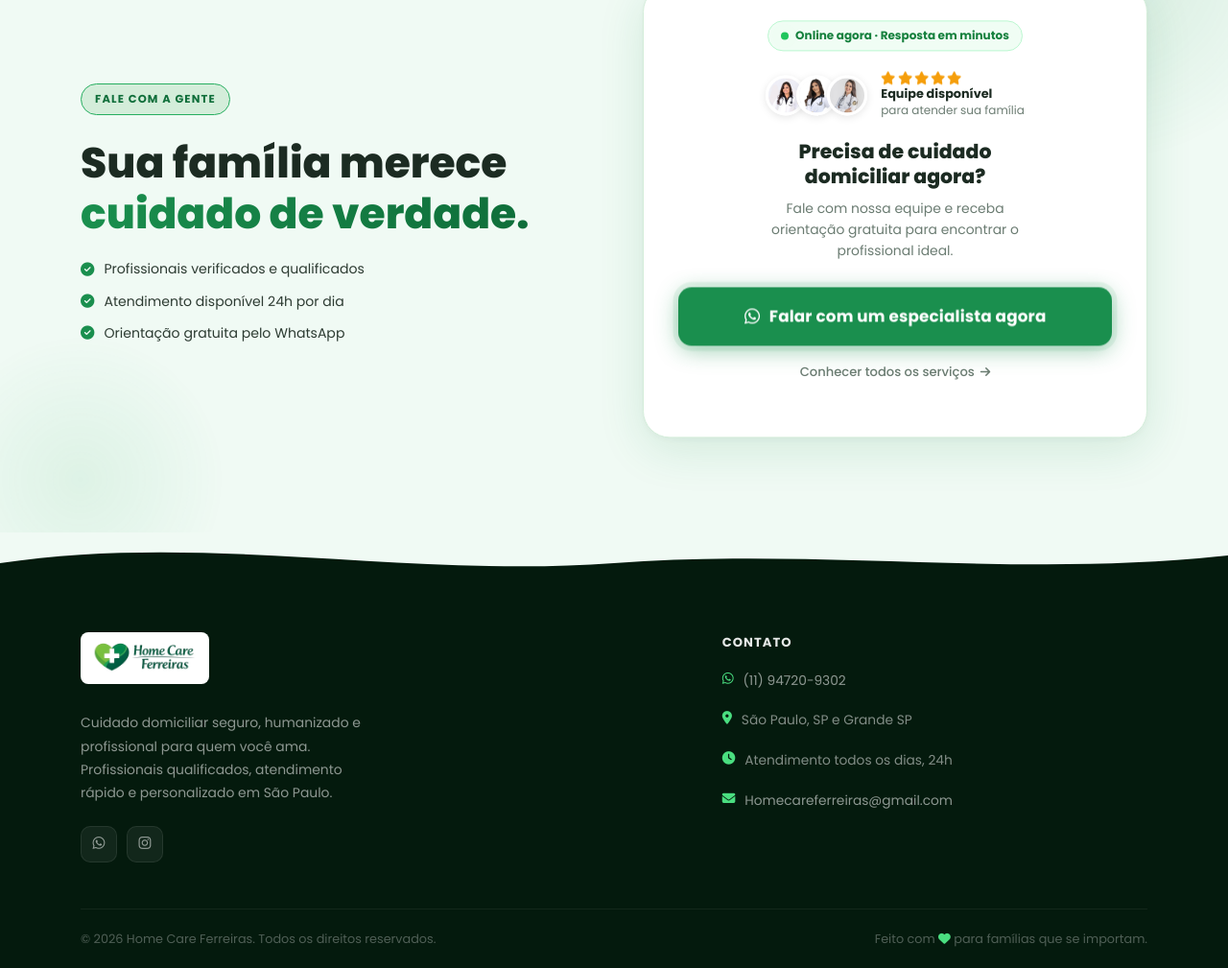
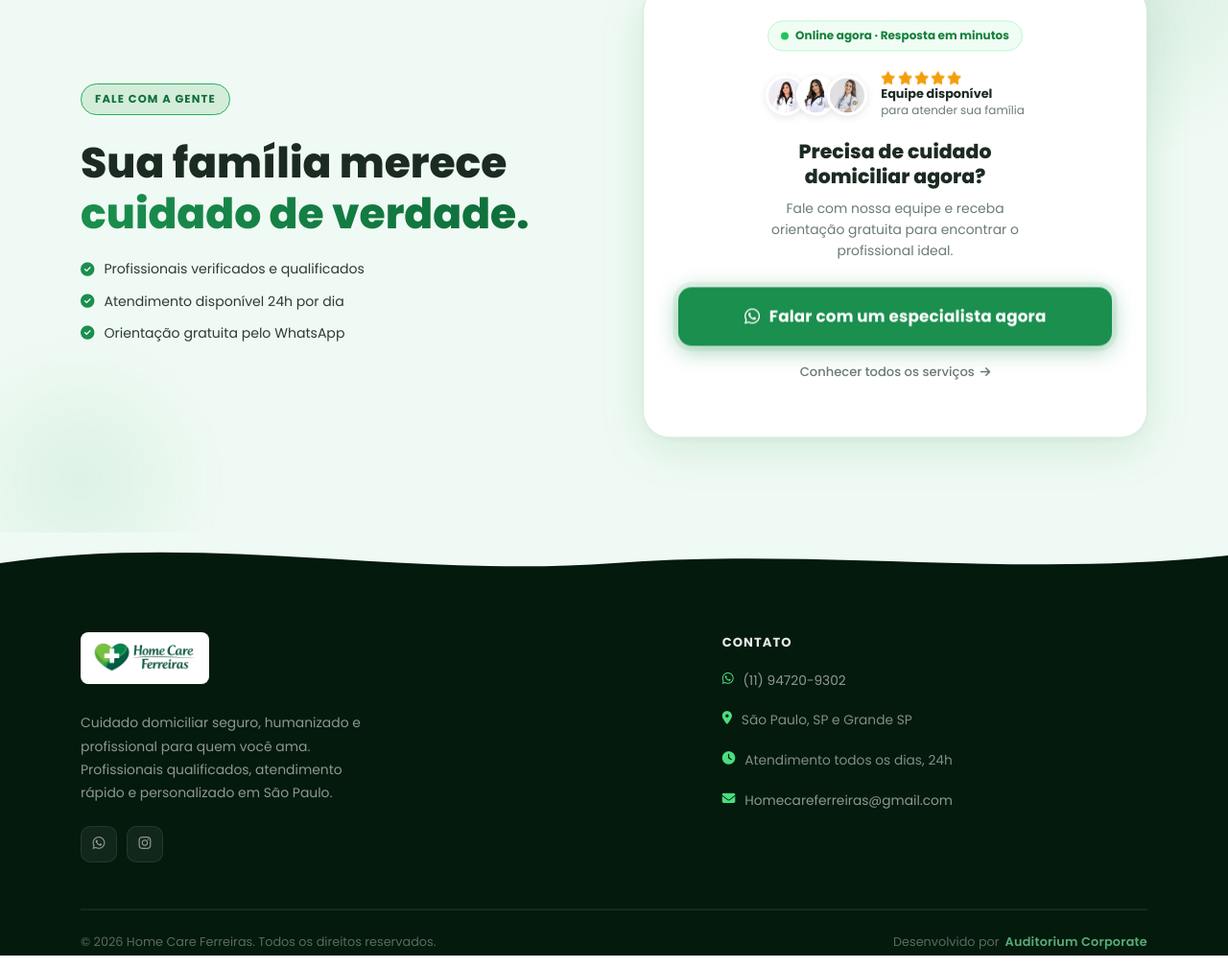
Before and after one commit to alvodigital01/home-care-ferreiras, a plain HTML site: page index.html in a window 1280 px wide. Shown: the part 6210-7219 px from the top of the page at 96% size. Drawn offline with Linux system fonts and the light colour scheme.

Commit message:
Update index.html

```diff
--- a/index.html
+++ b/index.html
@@ -1600,16 +1600,33 @@
     .footer-contact li a:hover { color: #7ee8a2; }
 
     .footer-bottom {
-      padding: 20px 0;
+      padding: 22px 0 4px;
+      border-top: 1px solid rgba(255,255,255,.08);
       display: flex;
       justify-content: space-between;
       align-items: center;
       gap: 12px;
       flex-wrap: wrap;
     }
-    .footer-bottom p { font-size: .8rem; color: rgba(255,255,255,.3); }
-    .footer-bottom a { color: rgba(126,232,162,.6); }
+    .footer-bottom p { font-size: .8rem; color: rgba(255,255,255,.35); }
+    .footer-bottom a { color: rgba(126,232,162,.6); transition: color var(--transition); }
+    .footer-bottom a:hover { color: #7ee8a2; }
     .footer-bottom-logo { display: none; }
+    .footer-dev {
+      display: flex;
+      align-items: center;
+      gap: 6px;
+      font-size: .8rem;
+      color: rgba(255,255,255,.35);
+    }
+    .footer-dev .dev-link {
+      font-weight: 600;
+      color: rgba(126,232,162,.7);
+      letter-spacing: .02em;
+      text-decoration: none;
+      transition: color var(--transition);
+    }
+    .footer-dev .dev-link:hover { color: #7ee8a2; }
 
     /* ======================================================
        BOTÃO FLUTUANTE WHATSAPP
@@ -3261,7 +3278,7 @@
           <div class="logo" aria-label="Home Care Ferreiras">
             <img class="logo-img" src="logo.jpg" alt="Home Care Ferreiras" width="500" height="200">
           </div>
-          <p>Cuidado domiciliar seguro, humanizado e profissional para quem você ama. Profissionais qualificados, atendimento rápido e personalizado em São Paulo.</p>
+          <p class="footer-tagline-desc">Cuidado domiciliar seguro, humanizado e profissional para quem você ama. Profissionais qualificados, atendimento rápido e personalizado em São Paulo.</p>
           <div class="footer-social" aria-label="Redes sociais">
             <a href="#LINK_WHATSAPP#" aria-label="WhatsApp da Home Care Ferreiras"><i class="fab fa-whatsapp" aria-hidden="true"></i></a>
             <a href="https://www.instagram.com/home_care_ferreiras/" target="_blank" rel="noopener" aria-label="Instagram da Home Care Ferreiras"><i class="fab fa-instagram" aria-hidden="true"></i></a>
@@ -3296,8 +3313,9 @@
 
       <div class="footer-bottom">
         <p>&copy; <span id="ano"></span> Home Care Ferreiras. Todos os direitos reservados.</p>
-        <img src="logo.jpg" alt="" class="footer-bottom-logo" aria-hidden="true">
-        <p>Feito com <i class="fas fa-heart" style="color:#4ade80" aria-hidden="true"></i> para famílias que se importam.</p>
+        <span class="footer-dev">
+          Desenvolvido por <a href="#" class="dev-link">Auditorium Corporate</a>
+        </span>
       </div>
     </div>
   </footer>
```
